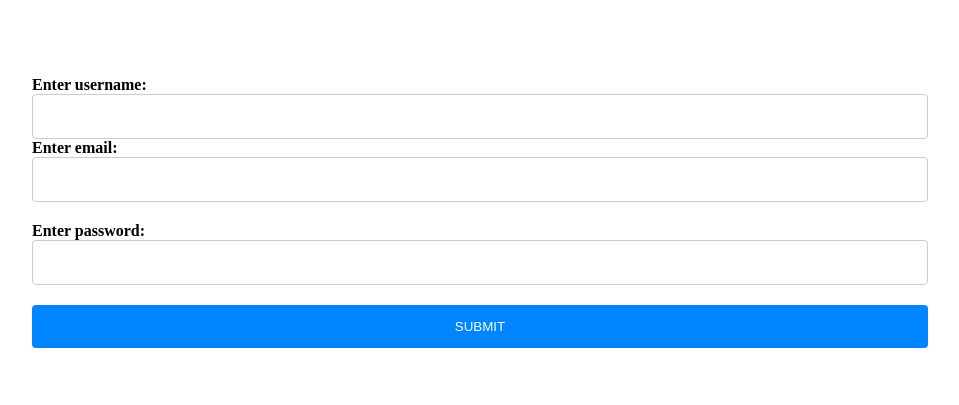
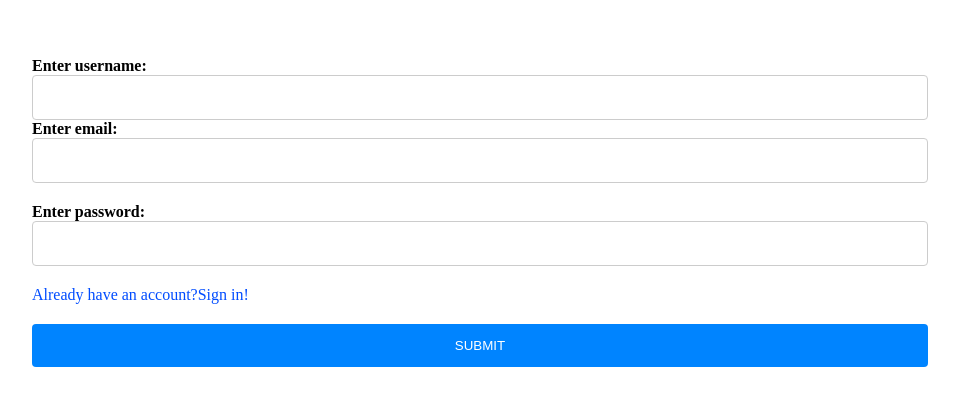
Before and after one commit to Greg7519/Organify, a plain HTML site: page frontend/register.html in a window 1280 px wide. Shown: the part 219-624 px from the top of the page, without its empty margins (160-1119 px from the left). Drawn offline with Linux system fonts and the light colour scheme.

Commit message:
added anchors

```diff
--- a/frontend/CSS/main.css
+++ b/frontend/CSS/main.css
@@ -18,6 +18,13 @@ body,html{
     flex-direction: column;
     margin-bottom: 20px;
 
+}
+.link{
+
+    color: rgb(0, 76, 255)
+}
+.link:hover{
+    text-decoration: underline;
 }
 #infoHeader{
     text-align: center;
--- a/frontend/register.html
+++ b/frontend/register.html
@@ -27,6 +27,12 @@
           </label>
         <input  type="password" id="password" name="password" required>
         </div>
+        <div class="formEl">
+           <a href="signin.html" class="link">
+            Already have an account?Sign in!
+          </a>
+        </div>
+
          <div class="formEl">
            <button id="submitBtn" type="submit" class="btn">SUBMIT</button>
          </div>
```
Also changed, not shown: frontend/signin.html (+5 -0 lines).
